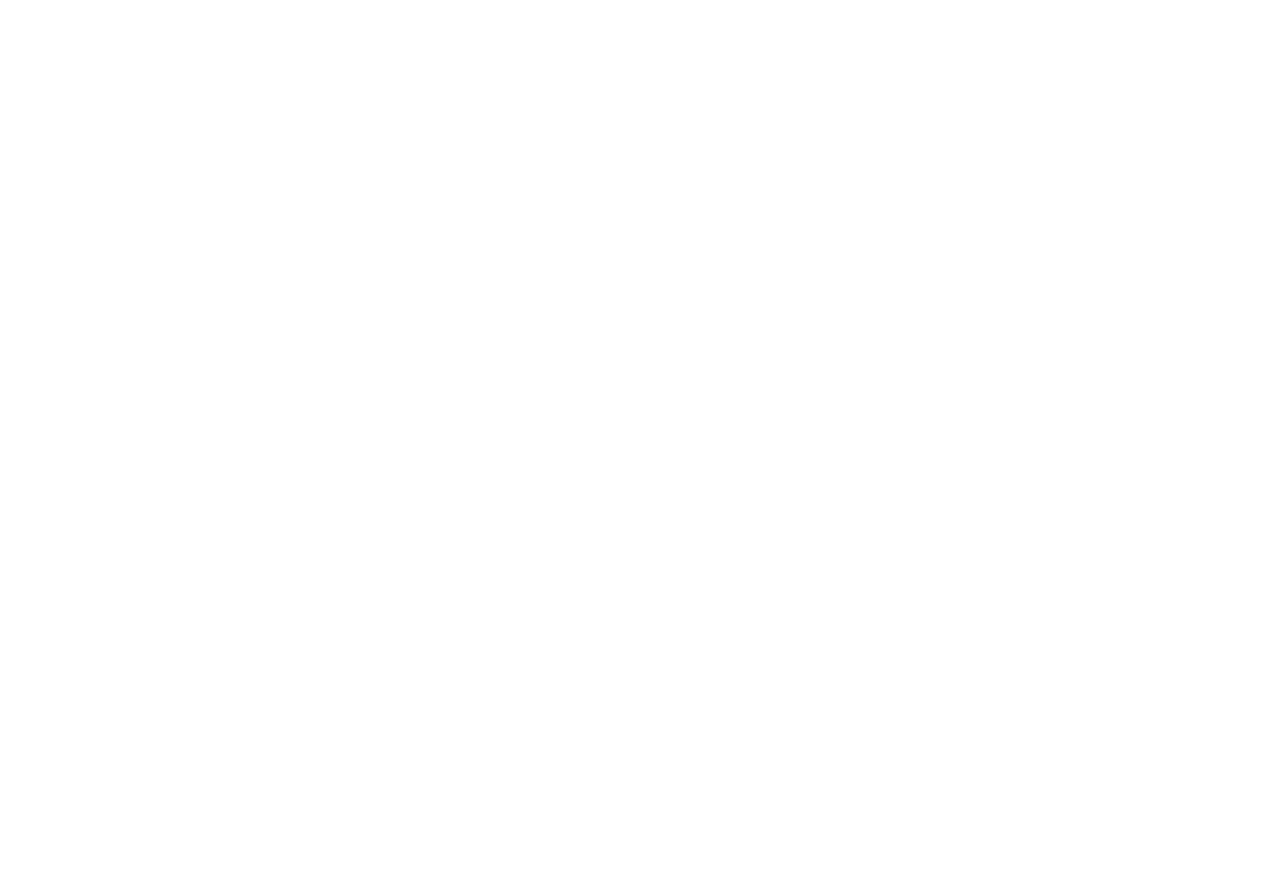
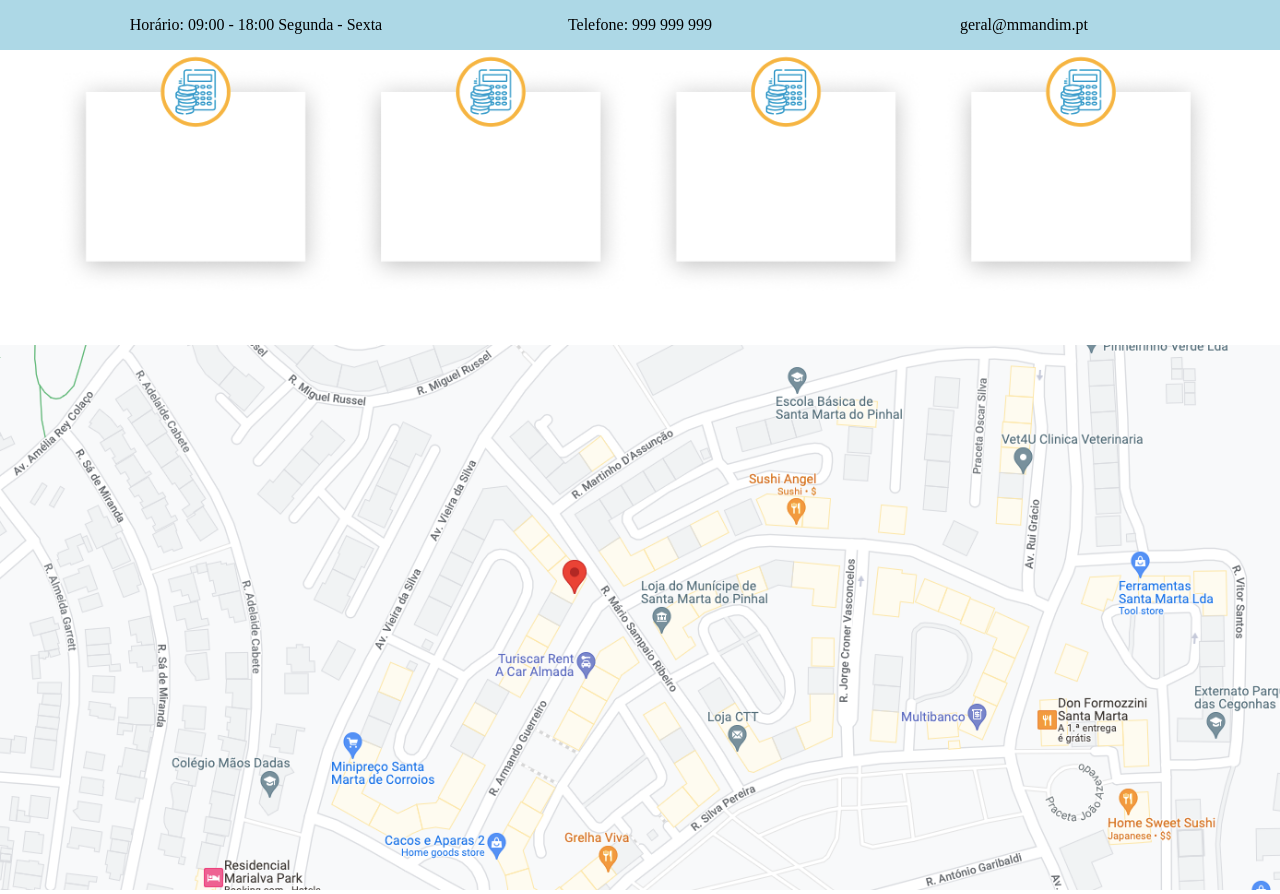
Before and after one commit to brunomjanuario/mmandim, a plain HTML site: page index.html in a window 1280 px wide. Before the commit the page ends 800 px from the top, so only its background shows below. Drawn offline with Linux system fonts and the light colour scheme.

Commit message:
added info header, .gitignore file, css file and resourses with map and card images

```diff
--- a/index.html
+++ b/index.html
@@ -2,17 +2,28 @@
  <html>
      <head>
          <title>MMandim</title>
+         <link rel="stylesheet" href="./resources/styles.css">
      </head>
      <body>
          <div class="info_header">
+            <div>
+                <p>Horário: 09:00 - 18:00 Segunda - Sexta</p>
+            </div>
+            <div>
+                <p>Telefone: 999 999 999</p>
+            </div>
+            <div>
+                <p>geral@mmandim.pt</p>
+            </div>
+         </div>
 
-         </div>
          <div class="nav_bar">
 
          </div>
          <div class="home_photo">
 
          </div>
+
          <div class="card">
              <div class="card_image">
 
@@ -21,6 +32,7 @@
 
              </div>
          </div>
+
          <div class="card">
             <div class="card_image">
 
@@ -29,6 +41,7 @@
 
             </div>
         </div>
+
         <div class="card">
             <div class="card_image">
 
@@ -37,8 +50,17 @@
 
             </div>
         </div>
-         <div class="footer">
 
-         </div>
+        <div class="work_cards">
+            <img class="wide_image" src="./resources/images/work_cards.png">
+        </div>
+
+        <div class="map">
+            <img class="wide_image" src="./resources/images/map.png">
+        </div>
+
+        <div class="footer">
+
+        </div>
      </body>
  </html>
--- /dev/null
+++ b/resources/styles.css
@@ -0,0 +1,21 @@
+body {
+    margin: 0;
+}
+
+.info_header {
+    display: flex;
+    justify-content: center;
+    background-color: lightblue;
+    text-align: center;
+}
+
+.info_header div {
+    height: auto;
+    width: 30%;
+    text-align: center;
+}
+
+.wide_image {
+    width: 100%;
+    height: auto;
+}
```
Also changed, not shown: resources/images/map.png (added), resources/images/work_cards.png (added), 1 other file.
